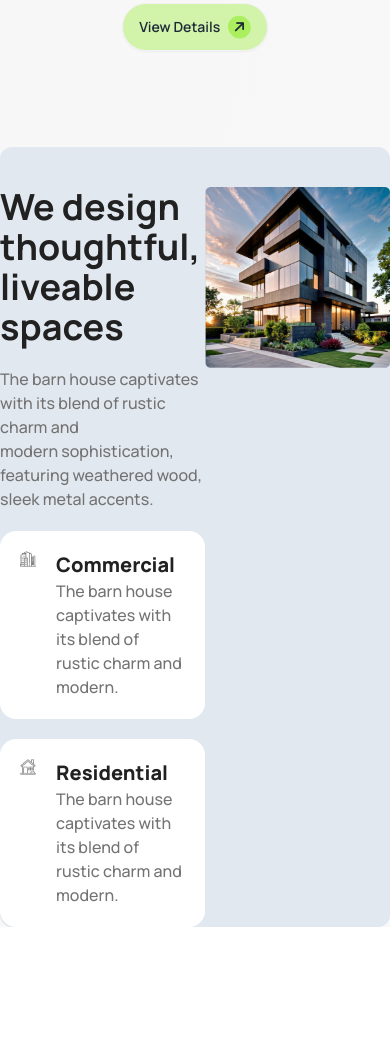
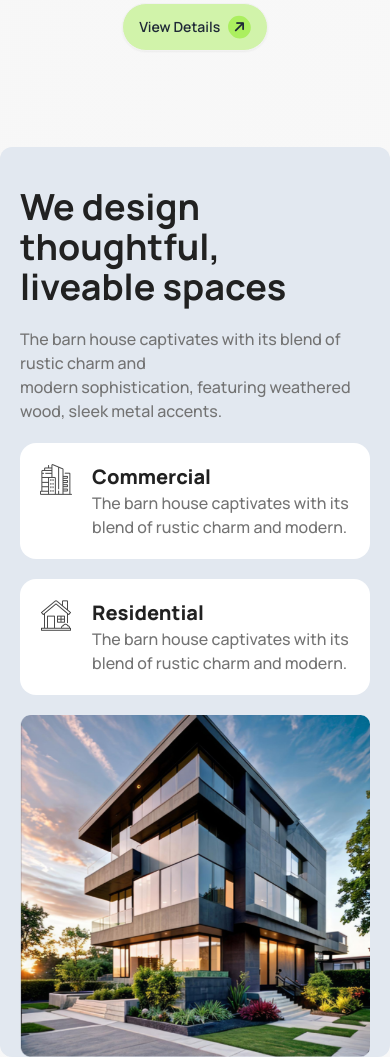
Before and after one commit to KI-Anik/Assingment-03, a plain HTML site: page index.html in a window 390 px wide. Shown: the part 847-1904 px from the top of the page. Before the commit the page ends 1774 px from the top, so only its background shows below. Drawn offline with nearby package versions, Linux system fonts and the light colour scheme.

Commit message:
second responsive done

```diff
--- a/index.html
+++ b/index.html
@@ -94,9 +94,9 @@
     <!-- second section  -->
     <section>
       <!-- container -->
-      <div class="flex justify-evenly pt-10 bg-slate-200 rounded-xl">
+      <div class="flex justify-items-center items-center flex-col sm:flex-row justify-between md:justify-around pt-10 bg-slate-200 rounded-xl px-5 gap-5 ">
         <!-- text  -->
-        <div class="space-y-5 text-gray-light content-center">
+        <div class="lg:space-y-7 space-y-5 text-gray-light content-center">
 
           <h2 class="text-4xl text-black font-bold">We design thoughtful, <br> liveable spaces</h2>
           <p class="font-medium">The barn house captivates with its blend of rustic charm and <br>
```
